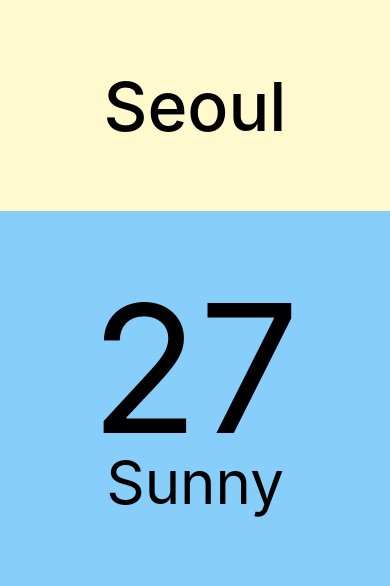
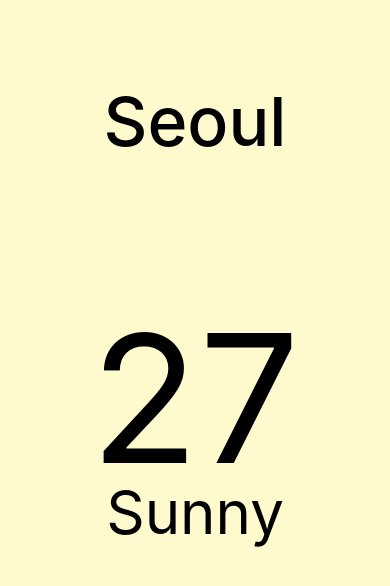
Before and after one commit to myounghaklee/bOOKbOOk, a React Native app in the folder HakWeather/: screen / in a window 390 px wide. Shown: the top 586 px of the page. Built offline with nearby package versions, Linux system fonts and the light colour scheme.

Commit message:
make one color screen

```diff
--- a/HakWeather/App.js
+++ b/HakWeather/App.js
@@ -22,10 +22,10 @@ export default function App() {
 
 const style = StyleSheet.create({
   container:{
-    flex:1, backgroundColor:"aliceblue"
+    flex:1, backgroundColor:"lemonchiffon"
   },
   city:{
-    flex : 1,
+    flex : 1.2,
     backgroundColor :"lemonchiffon",
     justifyContent:"center",
     alignItems:"center",
@@ -36,7 +36,7 @@ const style = StyleSheet.create({
   },
   weather:{
     flex: 3,
-    backgroundColor:"lightskyblue",
+
   },
   day:{
     flex :1,
```
